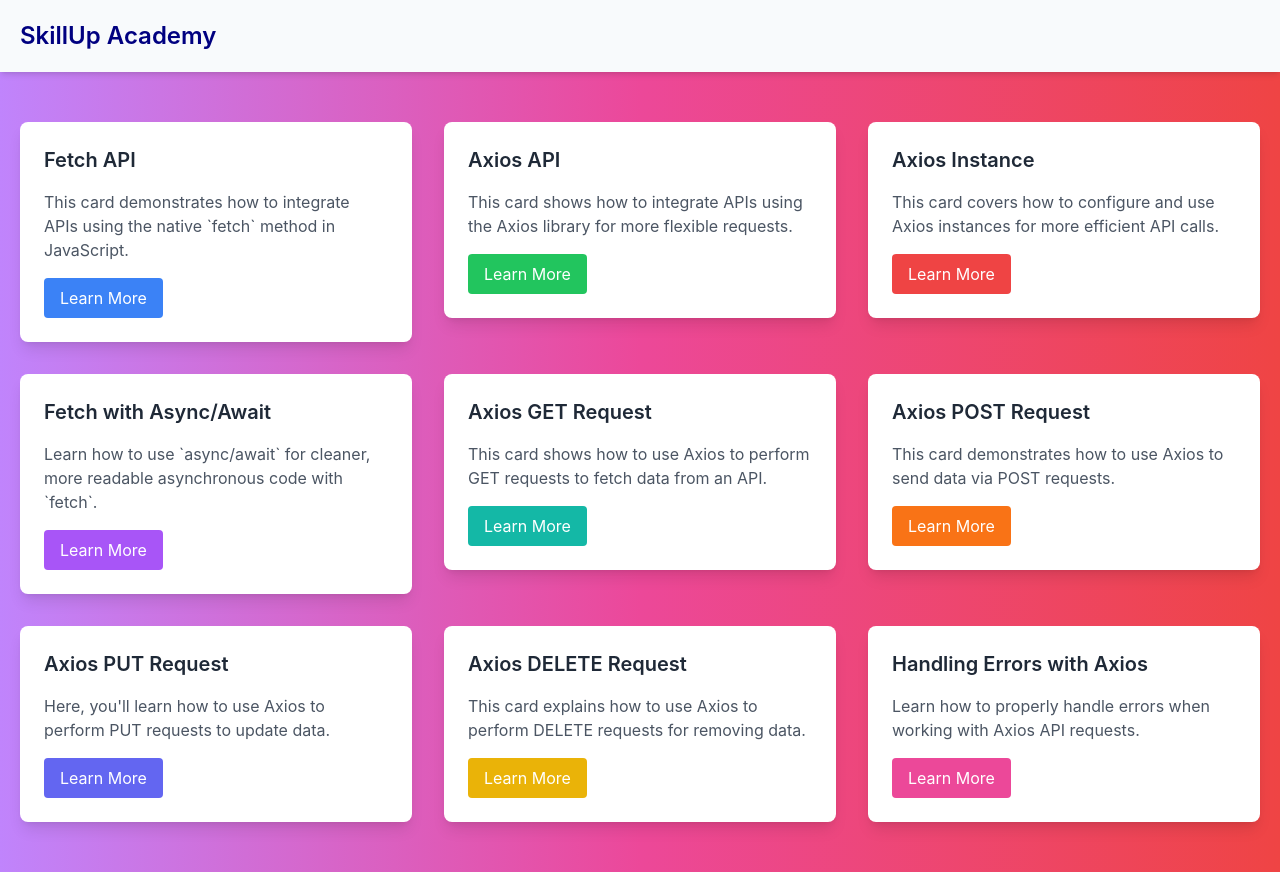
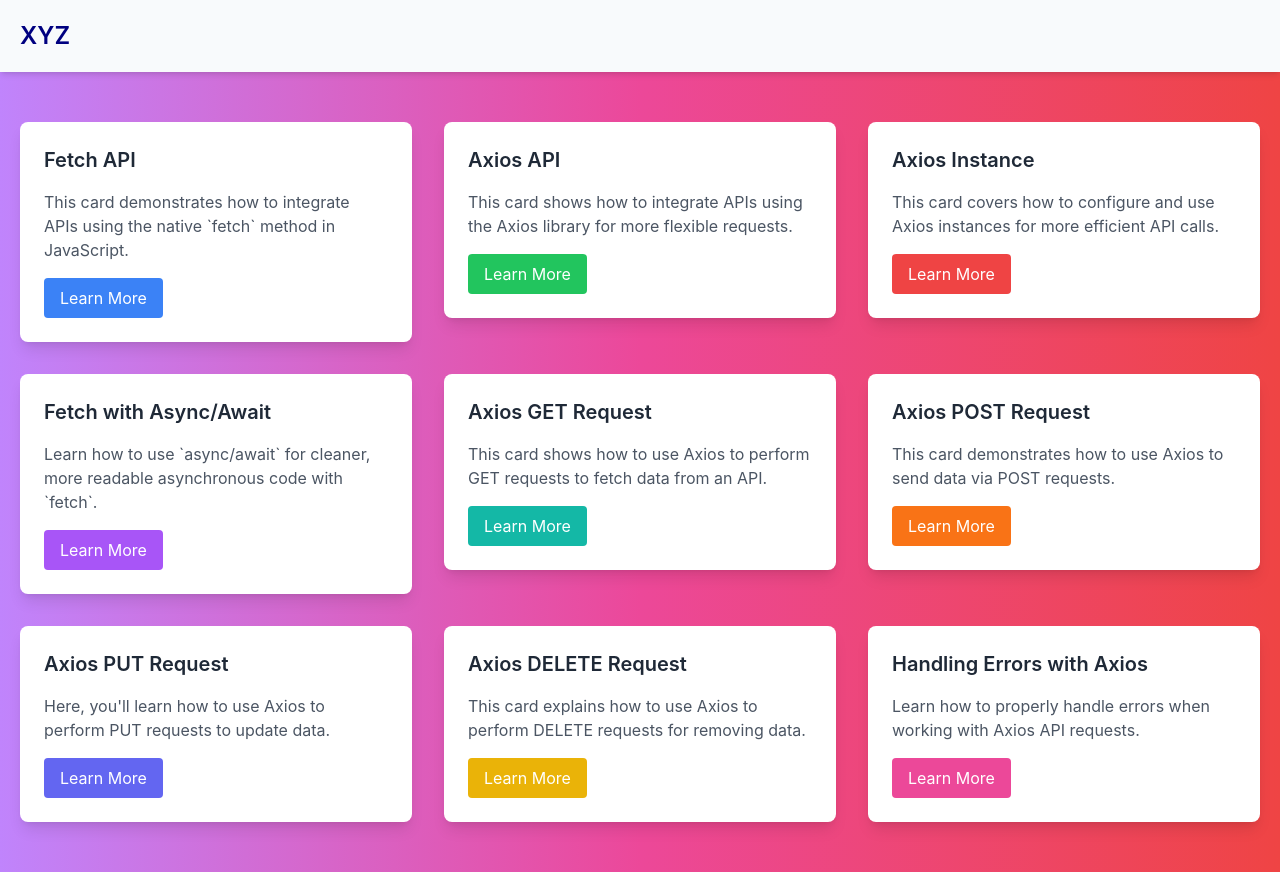
Before and after one commit to AKSHAW6299/BasicApiIntegration, a React (Create React App) app: page / in a window 1280 px wide. Built offline with nearby package versions, Linux system fonts and the light colour scheme.

Commit message:
changes and bug

```diff
--- a/src/views/Fetchmethod.jsx
+++ b/src/views/Fetchmethod.jsx
@@ -49,8 +49,12 @@
     <div className="container mx-auto p-5">
       {/* Navbar */}
       <nav className="text-white flex justify-between items-center">
+        {/* <Link to={'/'}>
+          <h1 className="text-2xl font-semibold" style={{ color: '#000080' }}>SkillUp Academy</h1>
+        </Link> */}
+
         <Link to={'/'}>
-          <h1 className="text-2xl font-semibold" style={{ color: '#000080' }}>SkillUp Academy</h1>
+          <h1 className="text-2xl font-semibold" style={{ color: '#000080' }}>XYZ</h1>
         </Link>
 
         <div className='flex justify-between gap-2'>
@@ -67,7 +71,7 @@
           </div>
           <button
             className="text-white py-2 px-4 rounded-md transition duration-300"
-            style={{ backgroundColor: '#000080'}}
+            style={{ backgroundColor: '#000080' }}
             onClick={() => window.location.href = '/'}
           >
             Back
@@ -86,7 +90,7 @@
             {/* Table */}
             <table className="min-w-full table-auto border-collapse shadow-md rounded-lg overflow-hidden">
               <thead className="text-center">
-                <tr className="text-white" style={{ backgroundColor: '#000080'}}>
+                <tr className="text-white" style={{ backgroundColor: '#000080' }}>
                   <th className="px-6 py-3">Name</th>
                   <th className="px-6 py-3">Email</th>
                   <th className="px-6 py-3">Phone</th>
--- a/src/views/Home.jsx
+++ b/src/views/Home.jsx
@@ -6,8 +6,12 @@
   return (
     <>
       <nav className="bg-slate-50 flex justify-between items-center p-5 sticky top-0 z-50 shadow-md w-full">
+        {/* <Link to={'/'}>
+          <h1 className="text-2xl font-semibold" style={{ color: '#000080'}}>SkillUp Academy</h1>
+        </Link> */}
+
         <Link to={'/'}>
-          <h1 className="text-2xl font-semibold" style={{ color: '#000080'}}>SkillUp Academy</h1>
+          <h1 className="text-2xl font-semibold" style={{ color: '#000080'}}>XYZ</h1>
         </Link>
         <div></div>
       </nav>
```
